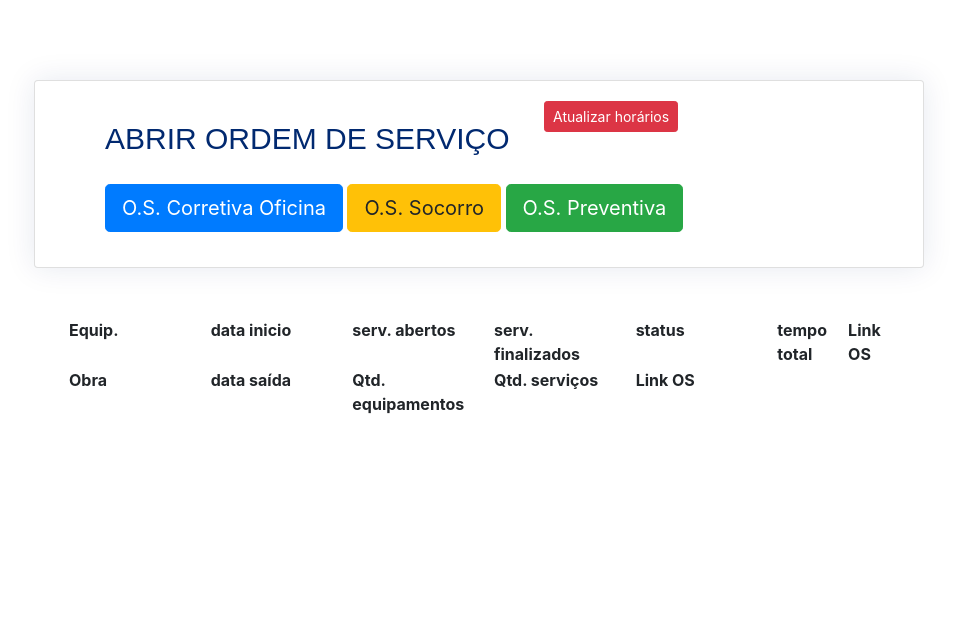
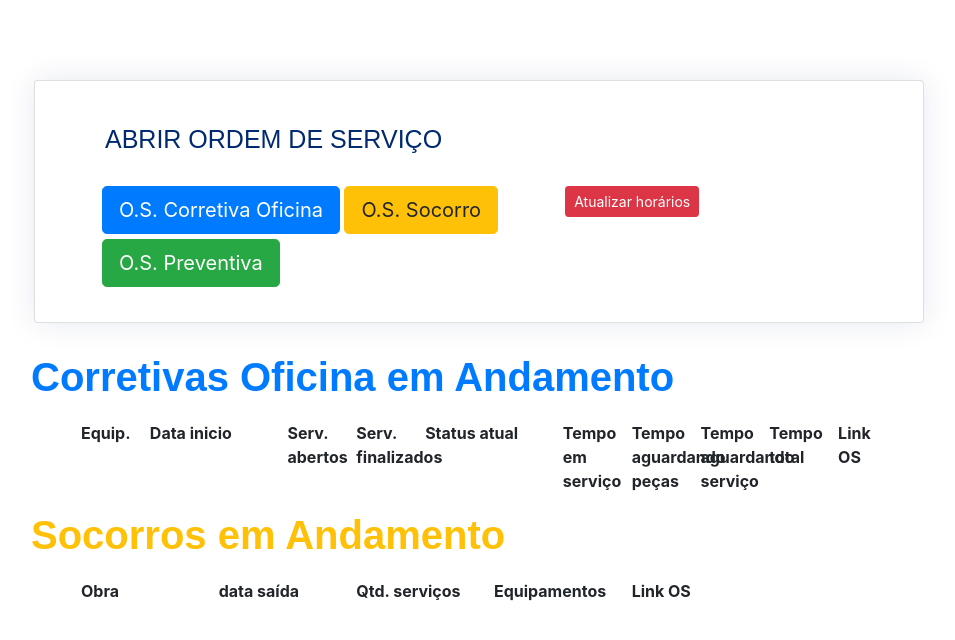
Before and after one commit to otaciliopires/KAITO_CONTROL, a Django app: page /manutencao/home_manutencao/ in a window 1280 px wide. Shown: the top 640 px of the page, without its empty margins (311-1266 px from the left). Run offline with Django 4.2, Linux system fonts and the light colour scheme; data that the repository does not hold is empty; some libraries are stand-ins or nearby versions.

Commit message:
transfer

```diff
--- a/manutencao/admin.py
+++ b/manutencao/admin.py
@@ -11,4 +11,6 @@ admin.site.register(Funcionario)
 admin.site.register(Servico_Terceirizado)
 admin.site.register(Solicitacao)
 admin.site.register(Socorro)
-admin.site.register(Servico_Socorro)
+@admin.register(Servico_Socorro)
+class Servico_SocorroAdmin(admin.ModelAdmin):
+    list_display=('equipamento','data_inicio', 'data_fim', 'mecanico','tempo_servico', 'resultado_servico')
--- a/manutencao/models.py
+++ b/manutencao/models.py
@@ -112,6 +112,6 @@ class Servico_Socorro(models.Model):
     mecanico = models.ForeignKey(Funcionario, on_delete=models.DO_NOTHING)
     data_inicio = models.DateTimeField(null=True, blank=True)
     data_fim = models.DateTimeField(null=True, blank=True)
-    tempo_servico = models.FloatField()
+    tempo_servico = models.FloatField(default=0.0)
     descricao = models.CharField(max_length=500)
     resultado_servico = models.BooleanField(default=False)
--- a/manutencao/templates/home_manutencao.html
+++ b/manutencao/templates/home_manutencao.html
@@ -35,18 +35,8 @@
                    <div class="card-body">
                      <div class='row'>
                       <div class="col-lg-6" style='margin-left:50px'>
-                        <h5 class="card-title" style='font-size:30px'>ABRIR ORDEM DE SERVIÇO</h5>
+                        <div class="card-title" style='font-size:25px'>ABRIR ORDEM DE SERVIÇO</div>
                       </div>
-                      <div class="col-lg-5">
-                        <form action="{%url 'atualizacao_horarios'%}" method='POST'>{%csrf_token%}
-                           <input style="margin-bottom:5px; margin-left:250  px" type="submit" value='Atualizar horários' class="btn btn-danger btn-sm">
-                        </form>
-                     </div>
-                  </div>
-
-
-
-
 
                       <div class="d-flex align-items-left">
 
@@ -64,6 +54,12 @@
                            O.S. Preventiva
                         </button>
                          </div>
+                         <div class="col-lg-5">
+                          <form action="{%url 'atualizacao_horarios'%}" method='POST'>{%csrf_token%}
+                             <input style="margin-bottom:5px; margin-left:250  px" type="submit" value='Atualizar horários' class="btn btn-danger btn-sm">
+                          </form>
+                       </div>
+                    </div>
 
 
                       </div>
@@ -103,18 +99,22 @@
          {%endfor%} {% endcomment %}
 
          {% comment %}Corretivas oficina{% endcomment %}
+         <div><h1 style='font-size:40px' class='text-primary'>Corretivas Oficina em Andamento</h1><div>
 
             <div class="col-xxl-6 col-md-12 font-weight-bold " style="" >
-               <div style='margin-bottom:10px;height:40px'class="">
+               <div style='margin-bottom:10px;height:60px'class="">
                   <div class="card-body">
                         <div class="d-flex">
 
-                              <div class="col-2">Equip.</div>
-                              <div class="col-2">data inicio</div>
-                              <div class="col-2">serv. abertos</div>
-                              <div class="col-2">serv. finalizados</div>
-                              <div class="col-2"> status</div>
-                              <div class="col-1">tempo total</div>
+                              <div class="col-1">Equip.</div>
+                              <div class="col-2">Data inicio</div>
+                              <div class="col-1">Serv. abertos</div>
+                              <div class="col-1">Serv. finalizados</div>
+                              <div class="col-2"> Status atual</div>
+                              <div class="col-1">Tempo em serviço</div>
+                              <div class="col-1">Tempo aguardando peças</div>
+                              <div class="col-1">Tempo aguardando serviço</div>
+                              <div class="col-1">Tempo total</div>
                               <div class="col-1">
                                     Link OS
                               </div>
@@ -129,12 +129,15 @@
             <div class="card-body">
                 <div class="d-flex align-items-center">
 
-                        <div class="col-2 border-right">{{ ordem_aberta.equipamento }}</div>
+                        <div class="col-1 border-right">{{ ordem_aberta.equipamento }}</div>
                         <div class="col-2 border-right">{{ ordem_aberta.data_inicio|date:"d/m/Y - H:i"  }}</div>
-                        <div class="col-2 border-right">{{ num_finalizadas }}</div>
-                        <div class="col-2 border-right">{{ num_abertas }}</div>
+                        <div class="col-1 border-right">{{ num_finalizadas }}</div>
+                        <div class="col-1 border-right">{{ num_abertas }}</div>
                         <div class="col-2 border-right"> {{ status_serv }}</div>
-                        <div class="col-1 border-right">{{ordem_aberta.tempo_total}}</div>
+                        <div class="col-1 border-right">{{ordem_aberta.tempo_em_servico|floatformat:"2g"}}</div>
+                        <div class="col-1 border-right">{{ordem_aberta.tempo_aguardo_peca|floatformat:"2g"}}</div>
+                        <div class="col-1 border-right">{{ordem_aberta.tempo_aguardo_servico|floatformat:"2g"}}</div>
+                        <div class="col-1 border-right">{{ordem_aberta.tempo_total|floatformat:"2g"}}</div>
                         <div class="col-1 border-right">
                             <a href="/manutencao/osoficina/{{ ordem_aberta.id }}/">OSF{{ ordem_aberta.numero }}</a>
                         </div>
@@ -149,18 +152,29 @@
                         </button>
                     </h2>
                     <div id="collapse{{ ordem_aberta.id }}" class="accordion-collapse collapse" data-bs-parent="#accordionExample">
+
+                      <div class="col-xxl-6 col-md-12 font-weight-bold " style="" >
+                        <div style='margin-bottom:10px;height:40px'class="">
+                           <div class="card-body">
+                                 <div class="d-flex">
+
+                                       <div class="col-2">Data Início</div>
+                                       <div class="col-2">Grupo Serviço</div>
+                                       <div class="col-2">Status</div>
+                                       <div class="col-6">Descrição do Serviço</div>
+                                 </div>
+                           </div>
+                        </div>
+                     </div>
                         <div class="accordion-body">
                             {%for serv in serv_a%}
-                            <div class="col-xxl-6 col-md-12">
+                            <div class="col-xxl-6 col-md-12 border-bottom border-dark">
 
                               <div class="row align-items-start">
-                              <div class="col">{{ serv.data_inicio|date:"d/m/Y - H:i" }}</div>
-                              <div class="col">{{ serv.grupo_servico }}</div>
-                              <div class="col">{{ serv.descricao }}</div>
-                              <div class="col">{{ serv.status }}</div>
-                              <div class="col"> </div>
-                              <div class="col"> Item para comprar</div>
-                              <div class="col"> Prioridade</div>
+                              <div class="col-2">{{ serv.data_inicio|date:"d/m/Y - H:i" }}</div>
+                              <div class="col-2">{{ serv.grupo_servico }}</div>
+                              <div class="col-2">{{ serv.status }}</div>
+                              <div class="col-6">{{ serv.descricao }}</div>
 
                            </div>
                         </div>
@@ -173,8 +187,12 @@
         </div>
     </div>
 {% endfor %}
+<div style='margin-bottom:50px'></div>
 
 {% comment %}Socorros{% endcomment %}
+
+<div><h1 style='font-size:40px' class='text-warning'>Socorros em Andamento </h1><div>
+
 
 <div class="col-xxl-6 col-md-12 font-weight-bold " style="" >
    <div style='margin-bottom:10px;height:40px'class="">
@@ -183,8 +201,8 @@
 
                   <div class="col-2">Obra</div>
                   <div class="col-2">data saída</div>
-                  <div class="col-2">Qtd. equipamentos</div>
                   <div class="col-2">Qtd. serviços</div>
+                  <div class="col-2">Equipamentos</div>
                   <div class="col-2">
                         Link OS
                   </div>
@@ -194,7 +212,7 @@
 </div>
 
 
-{% for socorro in socorros %}
+{% for socorro, qtd, equip, list_servicos_socorro in dados_zip_socorro %}
 <div class="col-xxl-6 col-md-12 ">
 <div style='margin-bottom:10px' class="card info-card sales-card  border border-warning">
 <div class="card-body">
@@ -202,8 +220,8 @@
 
             <div class="col-2 border-right">{{ socorro.obra }}</div>
             <div class="col-2 border-right">{{ socorro.data_saida|date:"d/m/Y - H:i"  }}</div>
-            <div class="col-2 border-right">qtd serviços </div>
-            <div class="col-2 border-right">lista equipamentos </div>
+            <div class="col-2 border-right">{{qtd}}</div>
+            <div class="col-2 border-right">{{equip}}</div>
             <div class="col-1 border-right">
                 <a href="/manutencao/socorro/{{ socorro.id }}/">OSS{{ socorro.numero }}</a>
             </div>
@@ -213,25 +231,36 @@
 <div class="accordion" id="accordionExample">
     <div class="accordion-item">
         <h2 class="accordion-header">
-            <button class="accordion-button" type="button" data-bs-toggle="collapse" data-bs-target="#collapse{{ ordem_aberta.id }}" aria-expanded="true" aria-controls="collapse{{ ordem_aberta.id }}">
+            <button class="accordion-button" type="button" data-bs-toggle="collapse" data-bs-target="#collapse{{ socorro.id }}" aria-expanded="true" aria-controls="collapse{{ socorro.id }}">
                 Serviços
             </button>
         </h2>
-        <div id="collapse{{ ordem_aberta.id }}" class="accordion-collapse collapse" data-bs-parent="#accordionExample">
+        <div id="collapse{{ socorro.id }}" class="accordion-collapse collapse" data-bs-parent="#accordionExample">
+
+
+          <div class="col-xxl-6 col-md-12 font-weight-bold " style="" >
+            <div style='margin-bottom:10px;height:40px'class="">
+               <div class="card-body">
+                     <div class="d-flex">
+
+                           <div class="col-2">Equipamento</div>
+                           <div class="col-2">Grupo Serviço</div>
+                           <div class="col-8">Descrição do Serviço</div>
+                     </div>
+               </div>
+            </div>
+         </div>
             <div class="accordion-body">
-                {%for serv in serv_a%}
-                <div class="col-xxl-6 col-md-12">
+                {%for serv in list_servicos_socorro%}
+                <div class="col-xxl-6 col-md-12 border-bottom border-dark">
 
                   <div class="row align-items-start">
-                  <div class="col">{{ serv.data_inicio|date:"d/m/Y - H:i" }}</div>
-                  <div class="col">{{ serv.grupo_servico }}</div>
-                  <div class="col">{{ serv.descricao }}</div>
-                  <div class="col">{{ serv.status }}</div>
-                  <div class="col"> </div>
-                  <div class="col"> Item para comprar</div>
-                  <div class="col"> Prioridade</div>
+                  <div class="col-2">{{ serv.equipamento}}</div>
+                  <div class="col-2">{{ serv.grupo_servico }}</div>
+                  <div class="col-8">{{ serv.descricao }}</div>
 
                </div>
+
             </div>
 
                 {%endfor%}
--- a/manutencao/views.py
+++ b/manutencao/views.py
@@ -13,7 +13,7 @@ def home_manutencao(request):
 
     if request.method == 'GET':
         list_equip=[]
-        equipamentos_rocha = Equipamentos.objects.filter(proprietario='Construtora Rocha')
+        equipamentos_rocha = Equipamentos.objects.filter(proprietario='CONSTRUTORA ROCHA')
         obras = Obras.objects.all()
         print("xxxxxxxxxx", obras, equipamentos_rocha)
         for i in equipamentos_rocha:
@@ -50,8 +50,20 @@ def home_manutencao(request):
 
         #TRATAMENTO SOCORRO
         socorros_abertos = Socorro.objects.filter(data_chegada__isnull=True)
-        print(socorros_abertos)
+        qtd_serv_socorros = []
+        list_equipamentos = []
+        list_servicos_socorro = []
+        for socorro_aberto in socorros_abertos:
+            serv_socorro = Servico_Socorro.objects.filter(socorro = socorro_aberto.id)
+            equips = []
+            list_servicos_socorro.append(serv_socorro)
+            for serv in serv_socorro:
+                equips.append(serv.equipamento.prefixo)
+            list_equipamentos.append(equips)
 
+            qtd_serv_socorros.append(serv_socorro.count())
+
+        dados_socorro = zip(socorros_abertos,qtd_serv_socorros, list_equipamentos, list_servicos_socorro )
 
 
         return render(request, 'home_manutencao.html', {'list_equip':list_equip,
@@ -60,7 +72,8 @@ def home_manutencao(request):
                                                     'serv_a':lista_servicos_a,
                                                     'serv_f':lista_servicos_f,
                                                     'obras':obras,
-                                                    'socorros':socorros_abertos,
+                                                    'dados_zip_socorro':dados_socorro,
+
                                                     })
 
     elif request.method == 'POST':
@@ -426,10 +439,10 @@ def socorro(request, id):
     if request.method == "GET":
         if Socorro.objects.all().exists():
             socorro = Socorro.objects.get(id=id)
-            servs_socorro = Servico_Socorro.objects.filter(socorro=id)
+            servs_socorro = Servico_Socorro.objects.filter(socorro=id,data_fim__isnull=True )
             mecanicos = Funcionario.objects.filter(funcao='MECÂNICO')
             print(servs_socorro)
-            equipamentos = Equipamentos.objects.filter(proprietario='Construtora Rocha')
+            equipamentos = Equipamentos.objects.filter(proprietario='CONSTRUTORA ROCHA')
             grupos = Grupo_Servico.objects.all()
             terceirizados = Servico_Terceirizado.objects.all()
             return render(request, 'socorro.html', {'servicos_socorro': servs_socorro,
@@ -449,6 +462,7 @@ def socorro(request, id):
         form_servico_socorro = request.POST.get('form_servico_socorro')
 
         if form_abrir_servico:
+            socorro = Socorro.objects.get(id=id)
             equipamento_id = request.POST.get('equipamento')
             equipamento = Equipamentos.objects.get(id=equipamento_id)
             grupo_id = request.POST.get('grupo_servico')
@@ -457,13 +471,66 @@ def socorro(request, id):
             mecanico = Funcionario.objects.get(id=mecanico_id)
             descricao = request.POST.get('descricao')
 
-            servico_socorro = Servico_Socorro(equipamento=equipamento,
+            if Servico_Socorro.objects.aggregate(Max('numero'))['numero__max'] == None:
+                numero = 0
+            else:
+                numero = Ordem_Oficina.objects.aggregate(Max('numero'))['numero__max']
+
+            servico_socorro = Servico_Socorro(socorro =socorro,
+                                              equipamento=equipamento,
                                               grupo_servico=grupo,
                                               mecanico=mecanico,
-                                              descricao=descricao)
+                                              descricao=descricao,
+                                              numero=numero+1)
 
             servico_socorro.save()
             return redirect(f'/manutencao/socorro/{id}/')
 
         elif form_servico_socorro:
-            mecanico_id = request.PO
+            id_servico_socorro = request.POST.get('id_servico_socorro')
+            servico_socorro = Servico_Socorro.objects.get(id=id_servico_socorro)
+            mecanico_id = request.POST.get('mecanico')
+            print(mecanico_id)
+
+            if mecanico_id == 'None':
+                pass
+            else:
+                mecanico = Funcionario.objects.get(id=mecanico_id)
+                servico_socorro.mecanico = mecanico
+            descricao = request.POST.get('descricao')
+            servico_socorro.descricao += "-" +  descricao
+
+
+            data_inicio = request.POST.get('data_inicio')
+            data_fim = request.POST.get('data_fim')
+            print(data_fim,data_fim)
+            if data_inicio == "" or data_fim ==  "":
+                pass
+            else:
+
+                data_inicio = datetime.strptime(data_inicio, "%Y-%m-%dT%H:%M")
+                servico_socorro.data_inicio = data_inicio
+                data_fim = datetime.strptime(data_fim, "%Y-%m-%dT%H:%M")
+                servico_socorro.data_fim = data_fim
+                tempo_servico = (data_fim.timestamp() - data_inicio.timestamp())/3600
+                servico_socorro.tempo_servico = tempo_servico
+            resultado_servico = request.POST.get('resultado_servico')
+            if resultado_servico == 'on':
+                resultado_servico = True
+            else:
+                resultado_servico = False
+            servico_socorro.resultado_servico = resultado_servico
+
+
+
+            servico_socorro.save()
+            return redirect(f'/manutencao/socorro/{id}/')
+
+        elif form_fim_socorro:
+            socorro = Socorro.objects.get(id=id)
+            data_chegada = request.POST.get('data_chegada')
+            data_chegada = datetime.strptime(data_chegada, "%Y-%m-%dT%H:%M")
+            socorro.data_chegada = data_chegada
+            socorro.save()
+
+            return redirect('/manutencao/home_manutencao/')
```
Also changed, not shown: manutencao/templates/os_oficina_service.html (+63 -47 lines), manutencao/templates/socorro.html (+17 -13 lines), manutencao/migrations/0014_alter_servico_oficina_tempo_aguardo_peca_and_more.py (added), manutencao/migrations/0024_merge_20240928_0855.py (added), manutencao/migrations/0025_alter_servico_socorro_tempo_servico.py (added).
